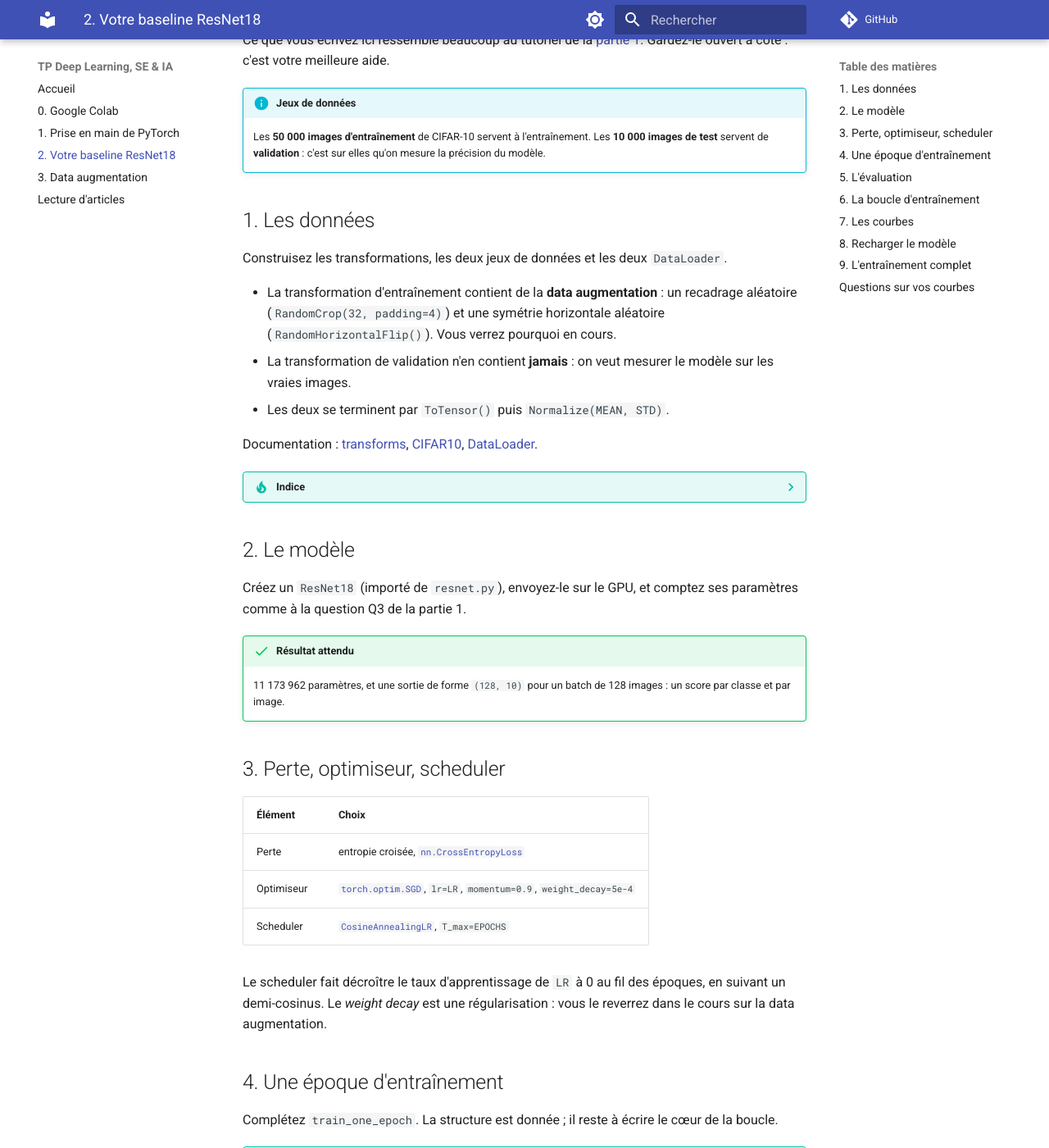
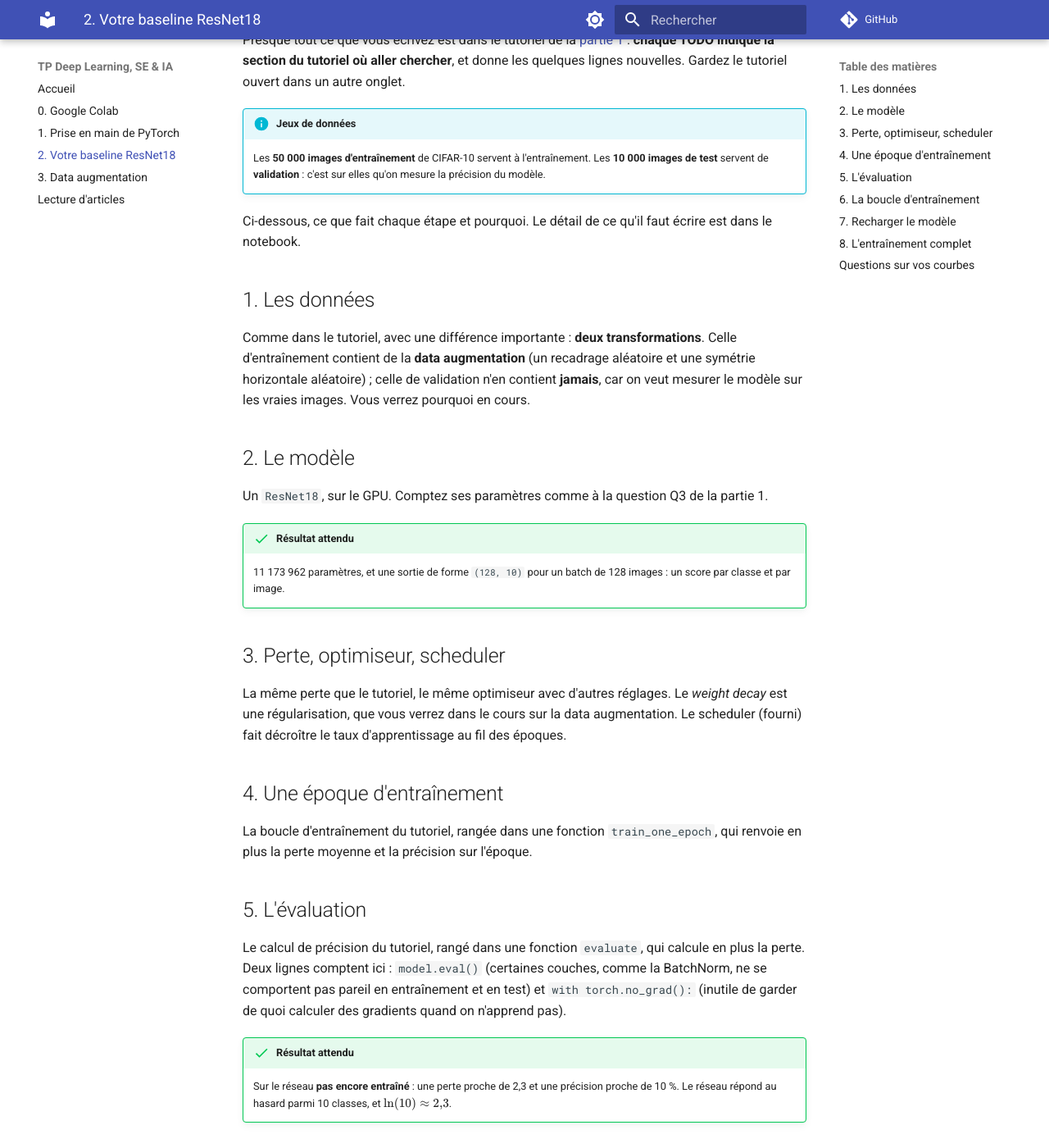
Before and after one commit to bonben/ensta-tp-deep-learning, an MkDocs documentation site: the page built from docs/02_baseline.md, in a window 1280 px wide and 1400 px high, scrolled down 496 px. Shown: the whole window at 82% size. Built offline with MkDocs 1.6.1 and Material for MkDocs 9.7.7, drawn with Linux system fonts in a browser that asks for light colours; comment, search, counter and statistics services are not loaded; some of the changed text lies outside the part shown.

Commit message:
Notebook plus guidé : sections du tutoriel citées, prototypes fournis, courbes fournies, transforms v2
Co-Authored-By: Claude Opus 5.5 <noreply@anthropic.com>

````diff
--- a/docs/02_baseline.md
+++ b/docs/02_baseline.md
@@ -16,39 +16,31 @@ d'exécution > GPU T4*).
   la **description du réseau**. Ouvrez ce fichier (panneau *Fichiers* à gauche)
   et lisez-le : vous y retrouverez les blocs résiduels vus en cours.
 
-Ce que vous écrivez ici ressemble beaucoup au tutoriel de la
-[partie 1](01_pytorch.md). Gardez-le ouvert à côté : c'est votre meilleure aide.
+Presque tout ce que vous écrivez est dans le tutoriel de la
+[partie 1](01_pytorch.md) : **chaque TODO indique la section du tutoriel où
+aller chercher**, et donne les quelques lignes nouvelles. Gardez le tutoriel
+ouvert dans un autre onglet.
 
 !!! info "Jeux de données"
     Les **50 000 images d'entraînement** de CIFAR-10 servent à l'entraînement. Les
     **10 000 images de test** servent de **validation** : c'est sur elles qu'on
     mesure la précision du modèle.
 
+Ci-dessous, ce que fait chaque étape et pourquoi. Le détail de ce qu'il faut
+écrire est dans le notebook.
+
 ## 1. Les données
 
-Construisez les transformations, les deux jeux de données et les deux
-`DataLoader`.
-
-- La transformation d'entraînement contient de la **data augmentation** :
-  un recadrage aléatoire (`RandomCrop(32, padding=4)`) et une symétrie
-  horizontale aléatoire (`RandomHorizontalFlip()`). Vous verrez pourquoi en cours.
-- La transformation de validation n'en contient **jamais** : on veut mesurer le
-  modèle sur les vraies images.
-- Les deux se terminent par `ToTensor()` puis `Normalize(MEAN, STD)`.
-
-Documentation : [transforms](https://docs.pytorch.org/vision/stable/transforms.html),
-[CIFAR10](https://docs.pytorch.org/vision/stable/generated/torchvision.datasets.CIFAR10.html),
-[DataLoader](https://docs.pytorch.org/docs/stable/data.html#torch.utils.data.DataLoader).
-
-??? tip "Indice"
-    C'est la première cellule de code du tutoriel, avec deux transformations au
-    lieu d'une, et `batch_size=BATCH_SIZE`. On mélange (`shuffle=True`) le jeu
-    d'entraînement, pas celui de validation.
+Comme dans le tutoriel, avec une différence importante : **deux
+transformations**. Celle d'entraînement contient de la **data augmentation**
+(un recadrage aléatoire et une symétrie horizontale aléatoire) ; celle de
+validation n'en contient **jamais**, car on veut mesurer le modèle sur les
+vraies images. Vous verrez pourquoi en cours.
 
 ## 2. Le modèle
 
-Créez un `ResNet18` (importé de `resnet.py`), envoyez-le sur le GPU, et comptez
-ses paramètres comme à la question Q3 de la partie 1.
+Un `ResNet18`, sur le GPU. Comptez ses paramètres comme à la question Q3 de la
+partie 1.
 
 !!! success "Résultat attendu"
     11 173 962 paramètres, et une sortie de forme `(128, 10)` pour un batch de
@@ -56,45 +48,24 @@ ses paramètres comme à la question Q3 de la partie 1.
 
 ## 3. Perte, optimiseur, scheduler
 
-| Élément | Choix |
-|---|---|
-| Perte | entropie croisée, [`nn.CrossEntropyLoss`](https://docs.pytorch.org/docs/stable/generated/torch.nn.CrossEntropyLoss.html) |
-| Optimiseur | [`torch.optim.SGD`](https://docs.pytorch.org/docs/stable/generated/torch.optim.SGD.html), `lr=LR`, `momentum=0.9`, `weight_decay=5e-4` |
-| Scheduler | [`CosineAnnealingLR`](https://docs.pytorch.org/docs/stable/generated/torch.optim.lr_scheduler.CosineAnnealingLR.html), `T_max=EPOCHS` |
-
-Le scheduler fait décroître le taux d'apprentissage de `LR` à 0 au fil des
-époques, en suivant un demi-cosinus. Le *weight decay* est une régularisation :
-vous le reverrez dans le cours sur la data augmentation.
+La même perte que le tutoriel, le même optimiseur avec d'autres réglages. Le
+*weight decay* est une régularisation, que vous verrez dans le cours sur la data
+augmentation. Le scheduler (fourni) fait décroître le taux d'apprentissage au
+fil des époques.
 
 ## 4. Une époque d'entraînement
 
-Complétez `train_one_epoch`. La structure est donnée ; il reste à écrire le
-cœur de la boucle.
-
-??? tip "Indice"
-    C'est la boucle du tutoriel, avec trois différences :
-
-    1. les données doivent aller sur le GPU, comme le modèle ;
-    2. on accumule la perte et le nombre de bonnes réponses, pour renvoyer des
-       moyennes sur toute l'époque ;
-    3. la classe prédite est l'indice du score maximal : `outputs.argmax(dim=1)`.
-
-    Attention : `loss` est la perte **moyenne** du batch. Pour la moyenne sur
-    l'époque, multipliez-la par la taille du batch avant de l'accumuler.
+La boucle d'entraînement du tutoriel, rangée dans une fonction
+`train_one_epoch`, qui renvoie en plus la perte moyenne et la précision sur
+l'époque.
 
 ## 5. L'évaluation
 
-Écrivez `evaluate(model, loader, criterion)`, qui renvoie la perte moyenne et
-la précision sur un jeu de données, **sans entraîner**.
-
-??? tip "Indice"
-    Partez de `train_one_epoch` et retirez tout ce qui sert à apprendre. Deux
-    choses à ajouter :
-
-    - `model.eval()` au lieu de `model.train()` : certaines couches (ici la
-      BatchNorm) ne se comportent pas de la même façon en entraînement et en test ;
-    - `with torch.no_grad():` autour de la boucle : PyTorch ne garde alors pas de
-      quoi calculer les gradients, ce qui économise mémoire et temps.
+Le calcul de précision du tutoriel, rangé dans une fonction `evaluate`, qui
+calcule en plus la perte. Deux lignes comptent ici : `model.eval()` (certaines
+couches, comme la BatchNorm, ne se comportent pas pareil en entraînement et en
+test) et `with torch.no_grad():` (inutile de garder de quoi calculer des
+gradients quand on n'apprend pas).
 
 !!! success "Résultat attendu"
     Sur le réseau **pas encore entraîné** : une perte proche de 2,3 et une
@@ -103,39 +74,27 @@ la précision sur un jeu de données, **sans entraîner**.
 
 ## 6. La boucle d'entraînement
 
-Pour chaque époque : entraîner, évaluer, faire avancer le scheduler
-(`scheduler.step()`), afficher les résultats et les ranger dans `history`.
+C'est la seule partie qui n'existe pas dans le tutoriel : à chaque époque, on
+entraîne, on évalue, on fait avancer le scheduler, on garde l'historique, et on
+**sauvegarde les poids chaque fois que la précision de validation
+s'améliore**. Le squelette est dans le notebook.
 
-Sauvegardez aussi les poids **chaque fois que la précision de validation
-s'améliore** :
+Avec `EPOCHS = 2`, comptez de l'ordre d'une minute par époque sur Colab. Après
+2 époques, on attend environ 50 à 60 % en validation.
 
-```python
-torch.save(model.state_dict(), "best.pt")
-```
+La cellule suivante (fournie) trace les **courbes** de perte et de précision,
+en entraînement et en validation, et les sauvegarde dans `curves.png`.
 
-Avec `EPOCHS = 2`, comptez de l'ordre d'une minute par époque sur Colab. Après 2 époques, on attend environ 45 à 60 % en validation.
+## 7. Recharger le modèle
 
-## 7. Les courbes
-
-Tracez, en fonction de l'époque, la perte puis la précision, en entraînement et
-en validation. Sauvegardez la figure dans `curves.png`.
-
-??? tip "Indice"
-    `fig, (ax1, ax2) = plt.subplots(1, 2, figsize=(11, 4))` crée deux graphiques
-    côte à côte ; `ax1.plot(liste, label="train")` trace une courbe ;
-    `ax1.legend()` affiche la légende ; `fig.savefig("curves.png")` sauvegarde.
-
-## 8. Recharger le modèle
-
-Créez un **nouveau** ResNet18, chargez-y les poids de `best.pt`, et évaluez-le :
-vous devez retrouver exactement la meilleure précision de l'entraînement.
+On crée un **nouveau** ResNet18, on y charge les poids de `best.pt`, et on
+l'évalue : on doit retrouver exactement la meilleure précision de
+l'entraînement.
 
 C'est ce que vous ferez au début de chaque TP de compression : repartir de votre
 baseline sans la réentraîner.
 
-Documentation : [Saving and Loading Models](https://docs.pytorch.org/tutorials/beginner/saving_loading_models.html).
-
-## 9. L'entraînement complet
+## 8. L'entraînement complet
 
 Une fois que tout marche avec 2 époques :
 
````
Also changed, not shown: docs/03_data_augmentation.md (+3 -4 lines), docs/code/baseline.ipynb.
